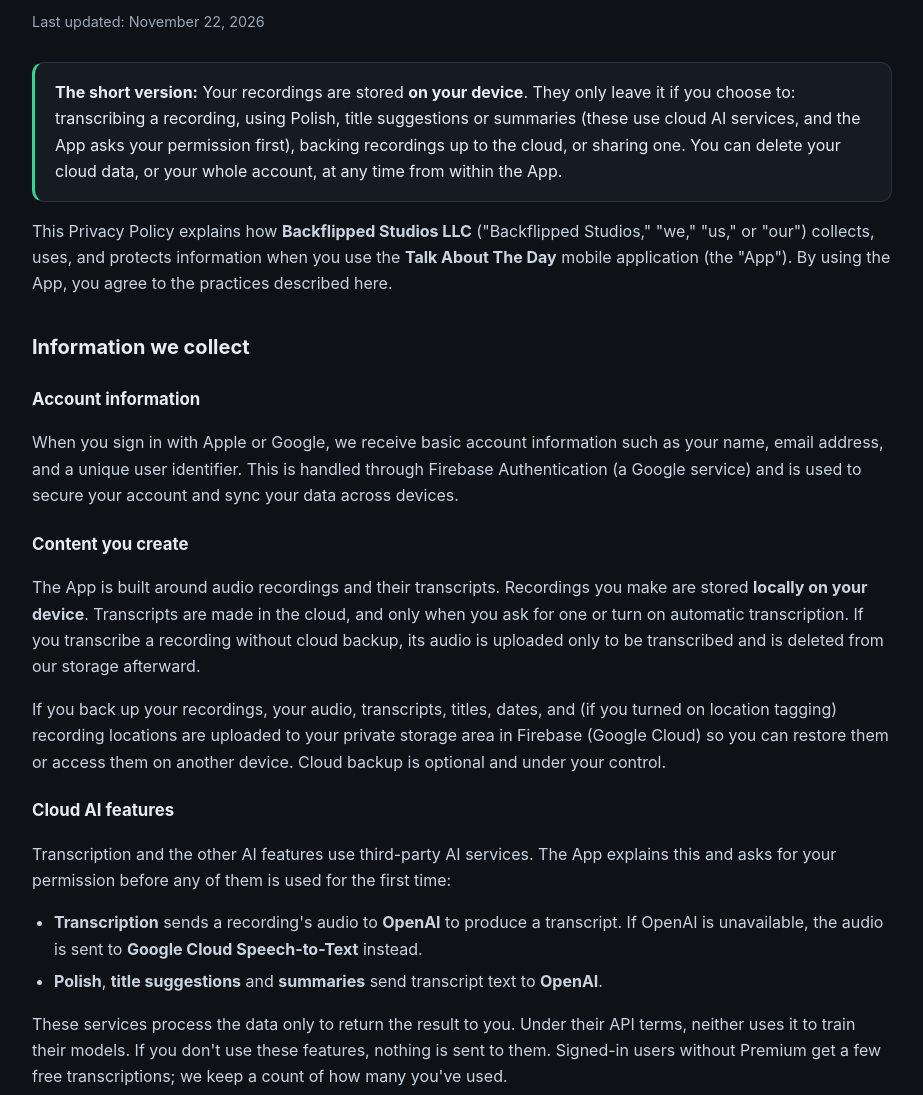
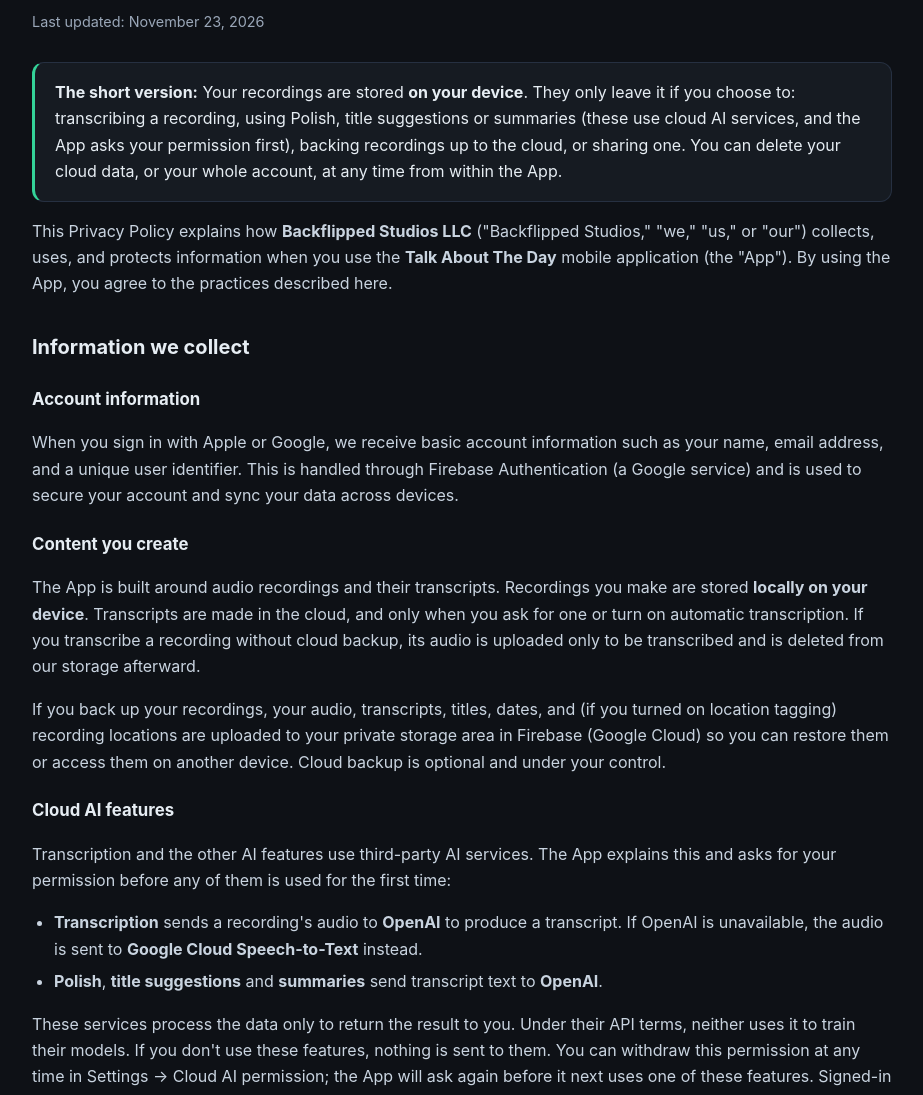
Before and after one commit to acorbin3/backflipped-studios, a plain HTML site: page talk-about-the-day/privacy.html in a window 1280 px wide. Shown: the part 192-1287 px from the top of the page, without its empty margins (178-1101 px from the left). Drawn offline with Linux system fonts and the light colour scheme.

Commit message:
TATD privacy policy: withdrawing AI permission; recordings of children made by a parent
Co-Authored-By: Claude Fable 5.2 <noreply@anthropic.com>
Claude-Session: https://claude.ai/code/session_014YLyrXsPL9WSguWZk8c7zR

```diff
--- a/talk-about-the-day/privacy.html
+++ b/talk-about-the-day/privacy.html
@@ -20,7 +20,7 @@
     <article class="doc">
       <span class="eyebrow">Talk About The Day</span>
       <h1>Privacy Policy</h1>
-      <p class="updated">Last updated: November 22, 2026</p>
+      <p class="updated">Last updated: November 23, 2026</p>
 
       <div class="tldr">
         <strong>The short version:</strong> Your recordings are stored <strong>on your device</strong>. They only leave it if you choose to: transcribing a recording, using Polish, title suggestions or summaries (these use cloud AI services, and the App asks your permission first), backing recordings up to the cloud, or sharing one. You can delete your cloud data, or your whole account, at any time from within the App.
@@ -43,7 +43,7 @@
         <li><strong>Transcription</strong> sends a recording's audio to <strong>OpenAI</strong> to produce a transcript. If OpenAI is unavailable, the audio is sent to <strong>Google Cloud Speech-to-Text</strong> instead.</li>
         <li><strong>Polish</strong>, <strong>title suggestions</strong> and <strong>summaries</strong> send transcript text to <strong>OpenAI</strong>.</li>
       </ul>
-      <p>These services process the data only to return the result to you. Under their API terms, neither uses it to train their models. If you don't use these features, nothing is sent to them. Signed-in users without Premium get a few free transcriptions; we keep a count of how many you've used.</p>
+      <p>These services process the data only to return the result to you. Under their API terms, neither uses it to train their models. If you don't use these features, nothing is sent to them. You can withdraw this permission at any time in Settings → Cloud AI permission; the App will ask again before it next uses one of these features. Signed-in users without Premium get a few free transcriptions; we keep a count of how many you've used.</p>
 
       <h3>Sharing</h3>
       <p>When you share a recording, the App creates a private link that expires (after 24 hours by default). Anyone you give the link to can listen to that recording until it expires.</p>
@@ -91,6 +91,7 @@
 
       <h2>Children's privacy</h2>
       <p>The App is intended for a general audience and is not directed to children under 13. We do not knowingly collect personal information from children under 13. If you believe a child has provided us with personal information, please contact us so we can remove it.</p>
+      <p>The App is meant to be used by adults, such as parents. If you record your child, that recording is your content: it stays on your device unless you choose to back it up, transcribe it or share it, and you can delete it at any time, both from your device and from the cloud.</p>
 
       <h2>Your rights</h2>
       <p>Depending on where you live, you may have the right to access, correct, or delete your personal information, or to object to certain processing. To exercise these rights, contact us at the email below.</p>
```
